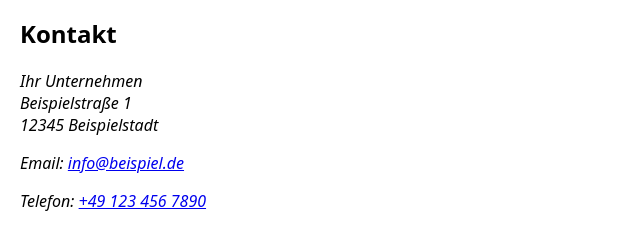
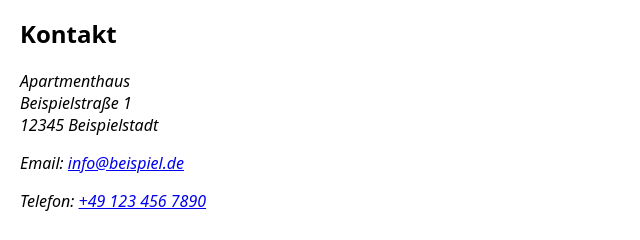
Before and after one commit to 3rlxnd/church-studios, a plain HTML site: page index.html in a window 1280 px wide. Shown: the part 1250-1490 px from the top of the page, 0-640 px from the left. Drawn offline with Linux system fonts and the light colour scheme.

Commit message:
Initialize

```diff
--- a/index.html
+++ b/index.html
@@ -61,7 +61,7 @@
         <section id="contact-section" aria-labelledby="contact">
             <h2 id="contact">Kontakt</h2>
             <address>
-                <p>Ihr Unternehmen<br>Beispielstraße 1<br>12345 Beispielstadt</p>
+                <p>Apartmenthaus<br>Beispielstraße 1<br>12345 Beispielstadt</p>
                 <p>Email: <a href="mailto:info@beispiel.de">info@beispiel.de</a></p>
                 <p>Telefon: <a href="tel:+491234567890">+49 123 456 7890</a></p>
             </address>
```
